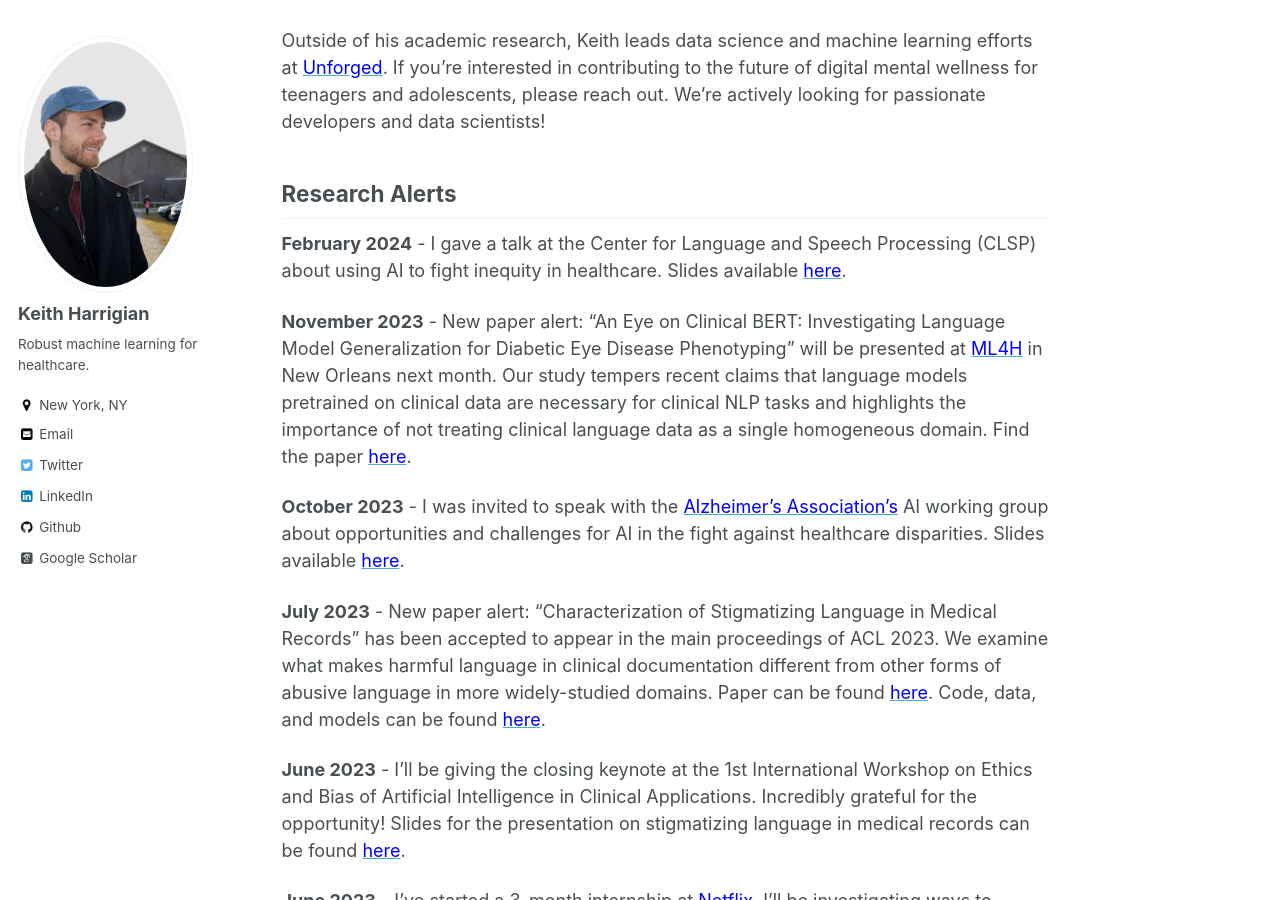
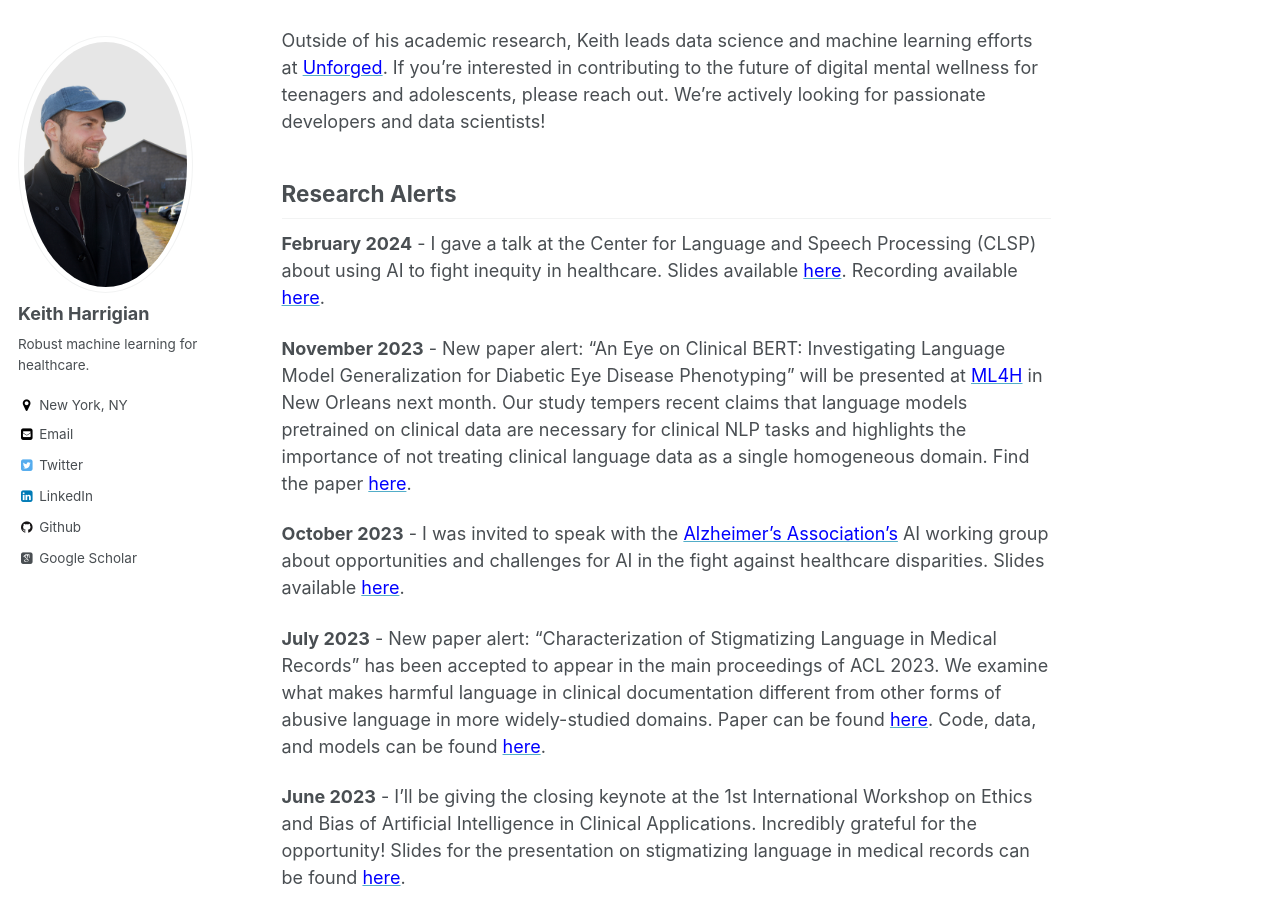
Before and after one commit to kharrigian/kharrigian.github.io, a Jekyll site: the page built from _pages/about.md, in a window 1280 px wide and 900 px high, scrolled down 422 px. Built offline with Jekyll 4.4.1, drawn with Linux system fonts in a browser that asks for light colours; some web fonts are replaced.

Commit message:
Update aboutme

```diff
--- a/_pages/about.md
+++ b/_pages/about.md
@@ -16,7 +16,7 @@ Outside of his academic research, Keith leads data science and machine learning
 
 ## Research Alerts
 
-**February 2024** - I gave a talk at the Center for Language and Speech Processing (CLSP) about using AI to fight inequity in healthcare. Slides available [<span style="color:blue">here</span>](https://docs.google.com/presentation/d/1ukpFZbjZK4lqpJ_s4yhjCOCD6Ve47DSca-SCnZwt7LQ/edit?usp=sharing).
+**February 2024** - I gave a talk at the Center for Language and Speech Processing (CLSP) about using AI to fight inequity in healthcare. Slides available [<span style="color:blue">here</span>](https://docs.google.com/presentation/d/1ukpFZbjZK4lqpJ_s4yhjCOCD6Ve47DSca-SCnZwt7LQ/edit?usp=sharing). Recording available [<span style="color:blue">here</span>](https://www.youtube.com/watch?v=ji8ywtn9noE).
 
 **November 2023** - New paper alert: "An Eye on Clinical BERT: Investigating Language Model Generalization for Diabetic Eye Disease Phenotyping" will be presented at [<span style="color:blue">ML4H</span>](https://ml4health.github.io/2023/) in New Orleans next month. Our study tempers recent claims that language models pretrained on clinical data are necessary for clinical NLP tasks and highlights the importance of not treating clinical language data as a single homogeneous domain. Find the paper [<span style="color:blue">here</span>](https://arxiv.org/abs/2311.08687).
 
```
